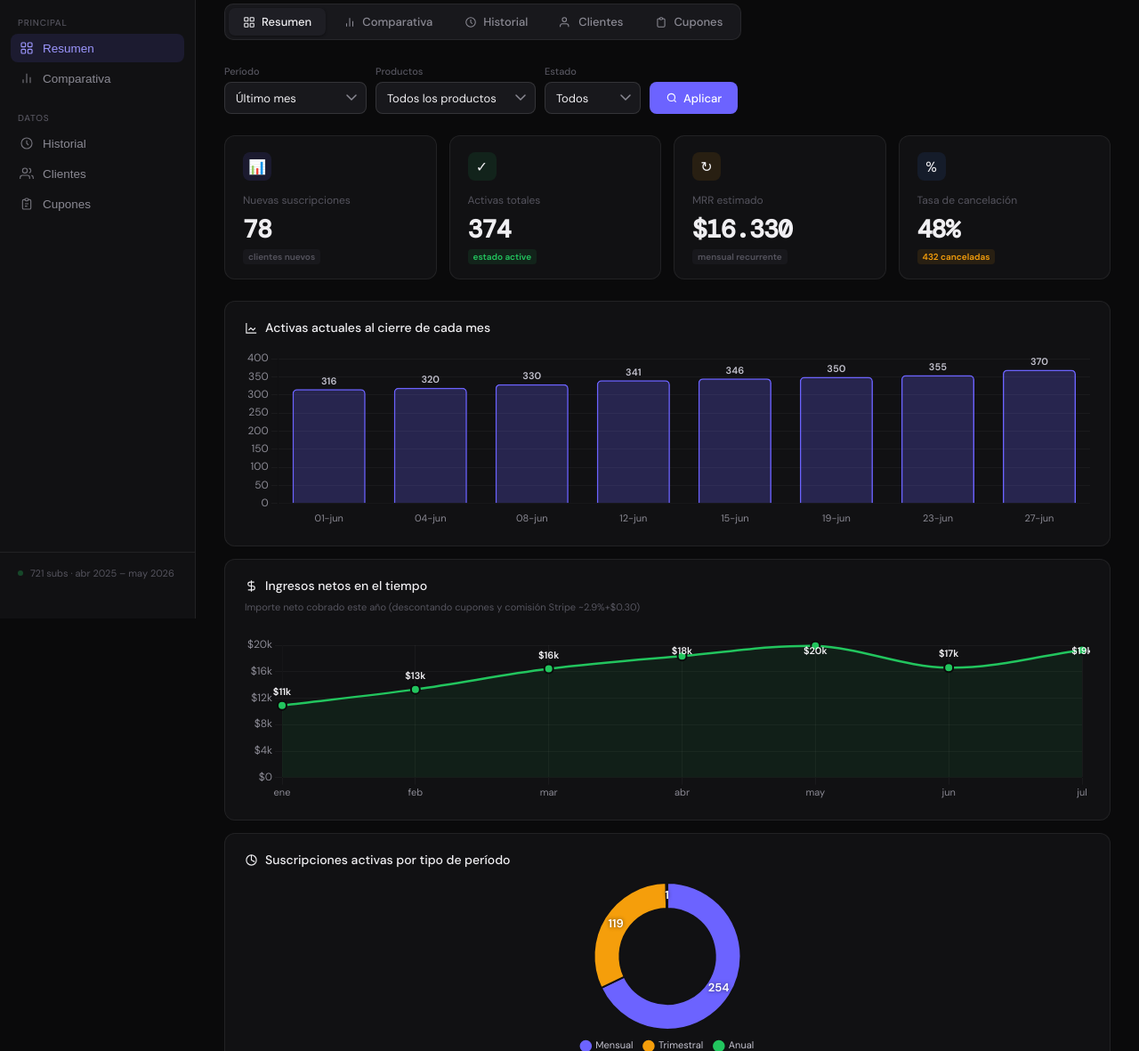
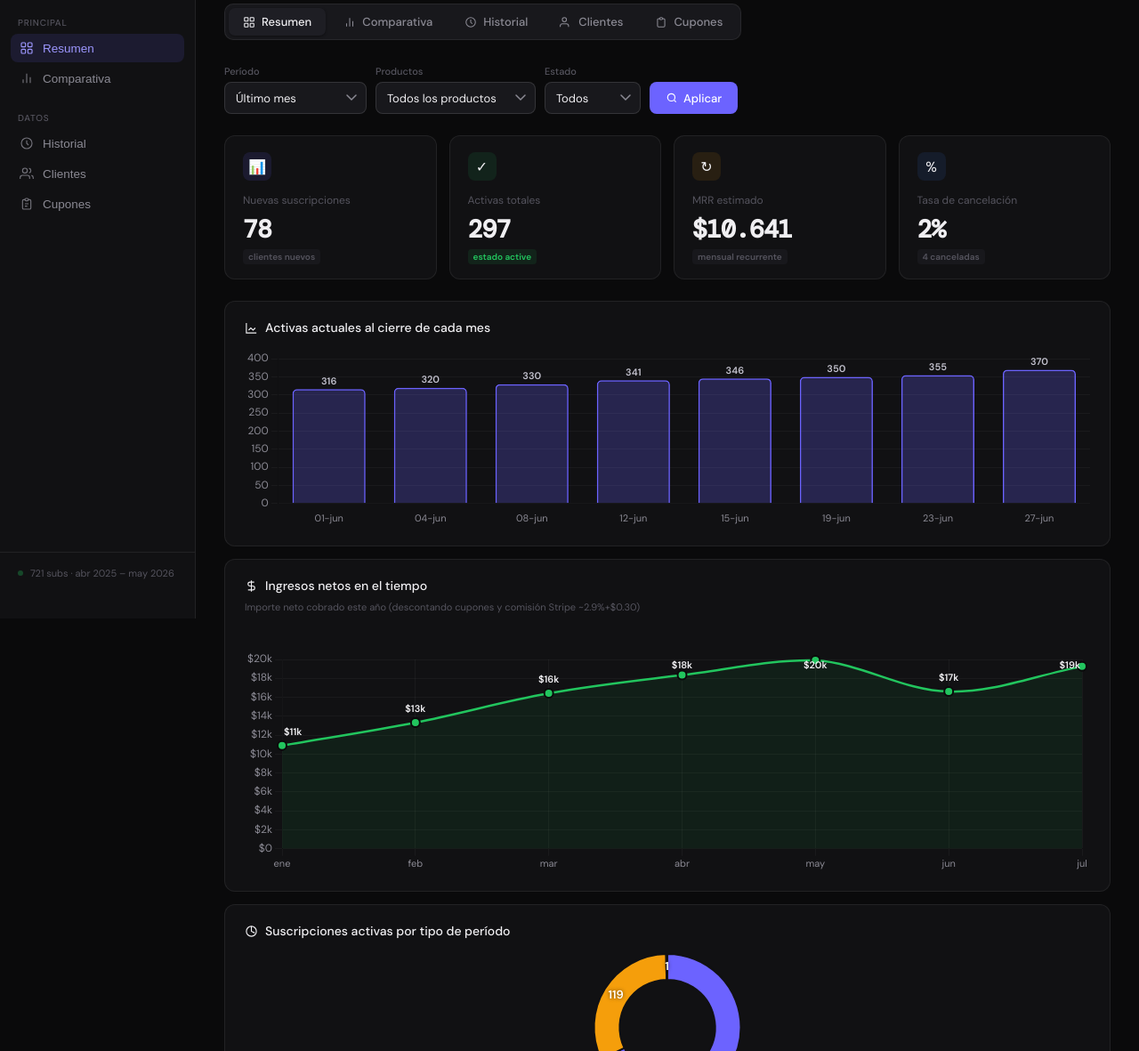
Before and after one commit to contrerasleandro-code/gammalito-dash, a website: page index.html in a window 1280 px wide. Shown: the part 105-1286 px from the top of the page at 89% size. Drawn offline with nearby package versions, Linux system fonts and the light colour scheme.

Commit message:
Add files via upload

```diff
--- a/index.html
+++ b/index.html
@@ -273,7 +273,7 @@ select:focus,input[type=date]:focus{outline:none;border-color:rgba(108,99,255,.5
       <div class="card">
         <div class="card-title"><svg width="15" height="15" fill="none" stroke="currentColor" stroke-width="1.8" viewBox="0 0 24 24"><path d="M12 2v20M17 5H9.5a3.5 3.5 0 0 0 0 7h5a3.5 3.5 0 0 1 0 7H6"/></svg> Ingresos netos en el tiempo</div>
         <div style="font-size:11px;color:var(--text3);margin-bottom:12px;margin-top:-8px">Importe neto cobrado este año (descontando cupones y comisión Stripe ~2.9%+$0.30)</div>
-        <div class="cw" style="height:200px"><canvas id="chart-revenue" role="img" aria-label="Ingresos netos en el tiempo"></canvas></div>
+        <div class="cw" style="height:280px"><canvas id="chart-revenue" role="img" aria-label="Ingresos netos en el tiempo"></canvas></div>
       </div>
       <div class="card">
         <div class="card-title"><svg width="15" height="15" fill="none" stroke="currentColor" stroke-width="1.8" viewBox="0 0 24 24"><circle cx="12" cy="12" r="9"/><path d="M12 3v9l6 3"/></svg> Suscripciones activas por tipo de período</div>
@@ -573,22 +573,42 @@ function renderOverview(){
   let allF=SUBS;
   if(pf)allF=allF.filter(s=>pf.has(s.product));
   if(sf)allF=allF.filter(s=>s.status===sf);
-  const active=uniqueActiveSubs(allF).length;
-  const canceled=allF.filter(s=>s.status==='canceled').length;
-  // MRR: use actual paid amounts from invoices (CUS_MRR), filtered by product if needed
+
+  // Snapshot helper: unique (customer+product) subs that existed and weren't
+  // yet canceled as of a given point in time — same methodology used by the
+  // "Activas al cierre de cada mes" chart, so these metrics move with the
+  // Período/Productos/Estado filters instead of always reflecting "right now".
+  function snapshotActiveMap(ts){
+    const byKey=new Map();
+    allF.forEach(s=>{
+      if(s.created<=ts&&(s.canceled_at==null||s.canceled_at>ts)){
+        const key=(s.customer||'no_customer')+'|'+(s.product||'no_product');
+        const prev=byKey.get(key);
+        if(!prev||s.created<prev.created)byKey.set(key,s);
+      }
+    });
+    return byKey;
+  }
+  const activeAtEndMap=snapshotActiveMap(toTs);
+  const active=activeAtEndMap.size;
+  const activeAtStart=snapshotActiveMap(fromTs-1).size;
+  // Cancellations that happened DURING the selected period (by canceled_at),
+  // not "ever canceled" across all of history.
+  const canceled=allF.filter(s=>s.canceled_at!=null&&s.canceled_at>=fromTs&&s.canceled_at<=toTs).length;
+  const cr=activeAtStart>0?Math.round(canceled/activeAtStart*100):(canceled>0?100:0);
+  // MRR: snapshot of active-as-of-period-end subs at list price, scaled by
+  // the current real-discount ratio (actual paid MRR vs raw list-price MRR)
+  // so period-scoped MRR still reflects real coupon/discount impact.
   let mrr=0;
-  if(pf){
-    // Product filter: use raw sub prices discounted proportionally
-    const mrrSubs=SUBS.filter(s=>s.status==='active'&&pf.has(s.product));
-    const allActiveSubs=SUBS.filter(s=>s.status==='active');
-    const allMrrRaw=allActiveSubs.reduce((a,s)=>{const m=s.interval==='month'?s.amount/s.interval_count:s.interval==='year'?s.amount/12:s.amount;return a+m;},0);
-    const allMrrReal=Object.values(CUS_MRR).reduce((a,[ap,ic])=>a+ap/ic,0);
-    const discountRatio=allMrrRaw>0?allMrrReal/allMrrRaw:1;
-    mrr=mrrSubs.reduce((a,s)=>{const m=s.interval==='month'?s.amount/s.interval_count:s.interval==='year'?s.amount/12:s.amount;return a+m*discountRatio;},0);
-  } else {
-    mrr=Object.values(CUS_MRR).reduce((a,[ap,ic])=>a+ap/ic,0);
+  {
+    const activeEndSubs=[...activeAtEndMap.values()];
+    const rawMrrAtEnd=activeEndSubs.reduce((a,s)=>{const m=s.interval==='month'?s.amount/s.interval_count:s.interval==='year'?s.amount/12:s.amount;return a+m;},0);
+    const allActiveSubsNow=SUBS.filter(s=>s.status==='active');
+    const allMrrRawNow=allActiveSubsNow.reduce((a,s)=>{const m=s.interval==='month'?s.amount/s.interval_count:s.interval==='year'?s.amount/12:s.amount;return a+m;},0);
+    const allMrrRealNow=Object.values(CUS_MRR).reduce((a,[ap,ic])=>a+ap/ic,0);
+    const discountRatio=allMrrRawNow>0?allMrrRealNow/allMrrRawNow:1;
+    mrr=rawMrrAtEnd*discountRatio;
   }
-  const cr=allF.length>0?Math.round(canceled/allF.length*100):0;
   // Count unique NEW customers (first sub in period) — same methodology as Stripe
   const firstSubByCustomer={};
   SUBS.forEach(s=>{const cid=s.customer||s.cus||'';if(!cid)return;if(!firstSubByCustomer[cid]||s.created<firstSubByCustomer[cid])firstSubByCustomer[cid]=s.created;});
@@ -754,7 +774,7 @@ function renderOverview(){
         options:{
           responsive:true,
           maintainAspectRatio:false,
-          layout:{padding:{top:24}},
+          layout:{padding:{top:40}},
           plugins:{
             legend:{display:false},
             tooltip:{callbacks:{label:ctx=>' '+fmt(ctx.raw*100)}}
@@ -770,19 +790,44 @@ function renderOverview(){
         },
         plugins:[{
           afterDraw(chart){
-            const ctx2=chart.ctx;
+            const ctx2=chart.ctx,area=chart.chartArea,meta=chart.getDatasetMeta(0);
+            const n=chart.data.datasets[0].data.length;
+            let lastX=null,lastY=null,lastOffset=12;
             chart.data.datasets[0].data.forEach((v,i)=>{
               if(!v)return;
-              const meta=chart.getDatasetMeta(0);
               const pt=meta.data[i];
               if(!pt)return;
-              const x=pt.x,y=Math.max(pt.y-12,chart.chartArea.top+10);
+              const text='$'+(v>=1000?(v/1000).toFixed(0)+'k':Math.round(v));
+              ctx2.font='bold 11px "DM Sans",sans-serif';
+              const textW=ctx2.measureText(text).width;
+              // Collision avoidance: if this label sits close to the previous
+              // one (both horizontally and vertically), push it further up
+              // so consecutive similar values don't overlap.
+              let offset=12;
+              if(lastX!=null){
+                const dx=Math.abs(pt.x-lastX);
+                const dy=Math.abs(pt.y-lastY);
+                if(dx<textW+8 && dy<18){
+                  offset=lastOffset+16;
+                }
+              }
+              const y=Math.max(pt.y-offset,area.top+10);
+              // Clamp horizontally so first/last labels don't get cut off
+              // by the canvas edge.
+              let align='center',x=pt.x;
+              if(i===0){align='left';x=Math.max(pt.x,area.left+2);}
+              else if(i===n-1){align='right';x=Math.min(pt.x,area.right-2);}
+              else{
+                if(pt.x-textW/2<area.left){align='left';x=area.left+2;}
+                else if(pt.x+textW/2>area.right){align='right';x=area.right-2;}
+              }
               ctx2.save();
               ctx2.fillStyle='#f0eff2';
               ctx2.font='bold 11px "DM Sans",sans-serif';
-              ctx2.textAlign='center';
-              ctx2.fillText('$'+(v>=1000?(v/1000).toFixed(0)+'k':Math.round(v)),x,y);
+              ctx2.textAlign=align;
+              ctx2.fillText(text,x,y);
               ctx2.restore();
+              lastX=pt.x;lastY=pt.y;lastOffset=offset;
             });
           }
         }]
```
